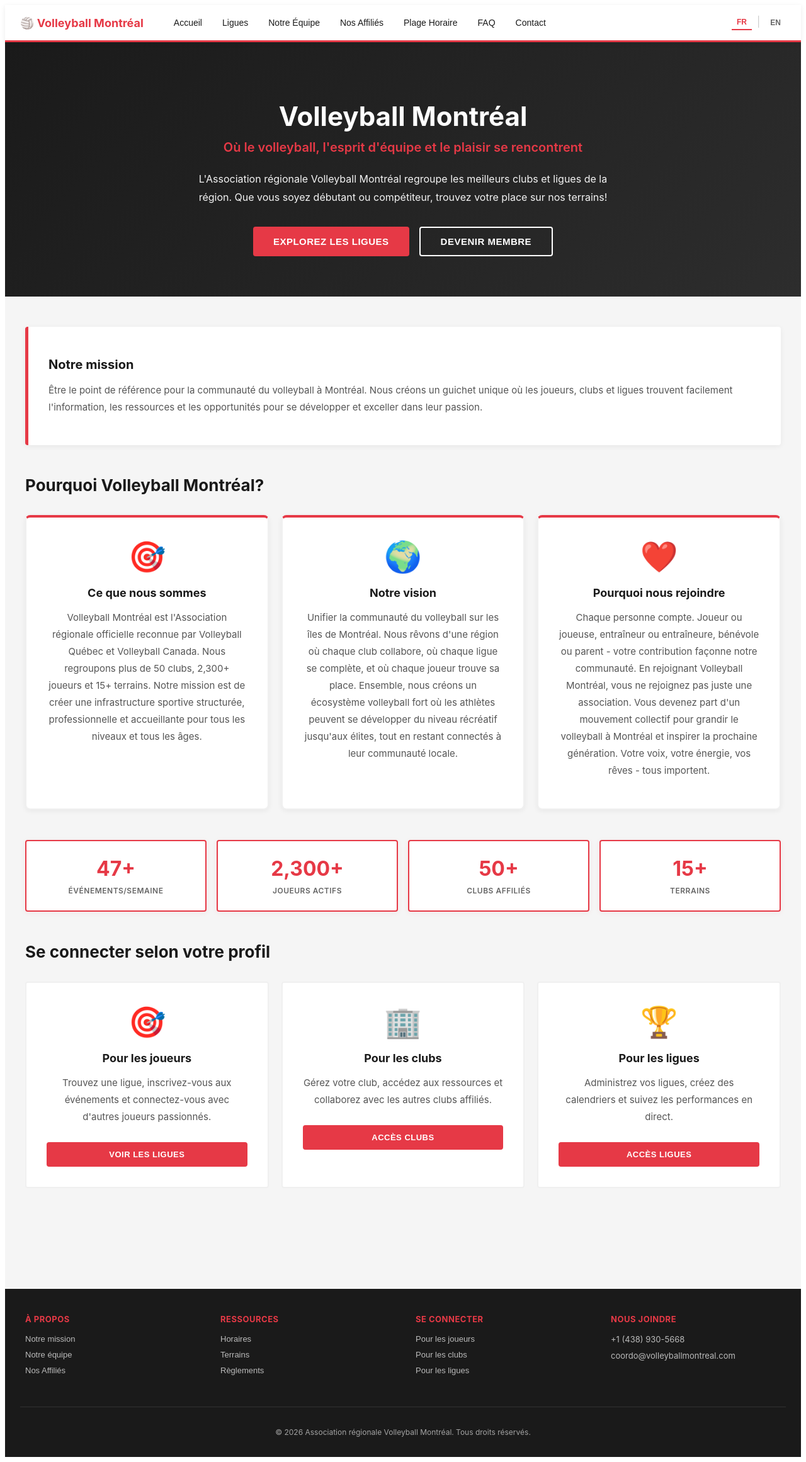
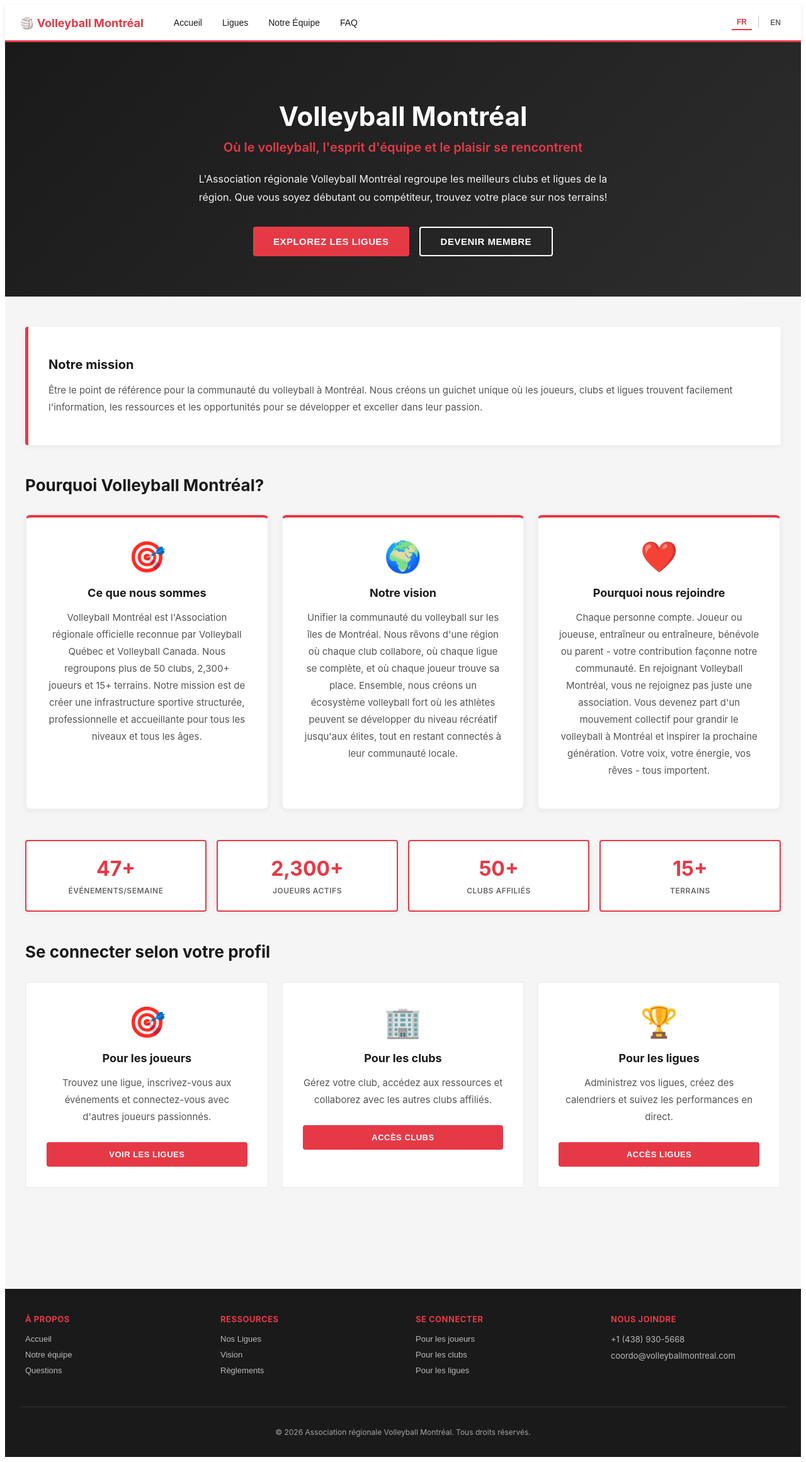
Before and after one commit to Xinyue88/volleyball-montreal-website, a React (Create React App) app: page / in a window 1280 px wide. Shown: the whole page at 63% size. Built offline with nearby package versions, Linux system fonts and the light colour scheme.

Commit message:
Refactor App component and update footer buttons
Removed unused state variables and updated footer button labels for better clarity.

```diff
--- a/src/App.jsx
+++ b/src/App.jsx
@@ -3,9 +3,6 @@ import React, { useState } from 'react';
 const VolleyballMontreal = () => {
   const [currentPage, setCurrentPage] = useState('home');
   const [language, setLanguage] = useState('fr');
-  const [selectedRegion, setSelectedRegion] = useState('all');
-  const [hoveredClub, setHoveredClub] = useState(null);
-  const [mapView, setMapView] = useState(false);
   const [testimonialIndex, setTestimonialIndex] = useState(0);
   const [expandedFaqIndex, setExpandedFaqIndex] = useState(null);
 
@@ -132,10 +129,7 @@ const VolleyballMontreal = () => {
         home: 'Accueil',
         leagues: 'Ligues',
         team: 'Notre Équipe',
-        affiliates: 'Nos Affiliés',
-        schedule: 'Plage Horaire',
-        faq: 'FAQ',
-        contact: 'Contact'
+        faq: 'FAQ'
       },
       faq: {
         title: 'Questions fréquentes',
@@ -166,10 +160,7 @@ const VolleyballMontreal = () => {
       nav: {
         home: 'Home',
         leagues: 'Leagues',
-        affiliates: 'Affiliates',
-        schedule: 'Schedule',
-        connect: 'Connect',
-        contact: 'Contact',
+        team: 'Team',
         faq: 'FAQ'
       },
       faq: {
@@ -231,16 +222,6 @@ const VolleyballMontreal = () => {
       image: '💪',
       role: 'Joueuse, 25 ans'
     }
-  ];
-
-  const summerLeagueSchedule = [
-    { date: '13 juin', time: '11h-15h', type: 'Regular' },
-    { date: '20 juin', time: '11h-15h', type: 'Regular' },
-    { date: '27 juin', time: '11h-15h', type: 'Regular' },
-    { date: '11 juillet', time: '11h-15h', type: 'Regular' },
-    { date: '18 juillet', time: '11h-15h', type: 'Regular' },
-    { date: '25 juillet', time: '11h-15h', type: 'Regular' },
-    { date: '1er août', time: '11h-18h', type: 'Finale' }
   ];
 
   // Page Components
@@ -978,14 +959,6 @@ const VolleyballMontreal = () => {
       fontSize: '32px',
       marginBottom: '12px'
     },
-    ctaSection: {
-      backgroundColor: '#f9f9f9',
-      border: '2px solid #E63946',
-      borderRadius: '8px',
-      padding: '3rem',
-      textAlign: 'center',
-      marginBottom: '3rem'
-    },
     testimonialSection: {
       backgroundColor: 'white',
       borderRadius: '8px',
@@ -1186,20 +1159,20 @@ const VolleyballMontreal = () => {
         <div style={styles.footerContent}>
           <div>
             <div style={styles.footerTitle}>À propos</div>
-            <button onClick={() => { setCurrentPage('home'); window.scrollTo(0, 0); }} style={{...styles.footerLink, background: 'none', border: 'none', cursor: 'pointer', padding: 0}}>Notre mission</button>
+            <button onClick={() => { setCurrentPage('home'); window.scrollTo(0, 0); }} style={{...styles.footerLink, background: 'none', border: 'none', cursor: 'pointer', padding: 0}}>Accueil</button>
             <button onClick={() => { setCurrentPage('team'); window.scrollTo(0, 0); }} style={{...styles.footerLink, background: 'none', border: 'none', cursor: 'pointer', padding: 0}}>Notre équipe</button>
-            <button onClick={() => { setCurrentPage('affiliates'); window.scrollTo(0, 0); }} style={{...styles.footerLink, background: 'none', border: 'none', cursor: 'pointer', padding: 0}}>Nos Affiliés</button>
+            <button onClick={() => { setCurrentPage('faq'); window.scrollTo(0, 0); }} style={{...styles.footerLink, background: 'none', border: 'none', cursor: 'pointer', padding: 0}}>Questions</button>
           </div>
           <div>
             <div style={styles.footerTitle}>Ressources</div>
-            <button onClick={() => { setCurrentPage('schedule'); window.scrollTo(0, 0); }} style={{...styles.footerLink, background: 'none', border: 'none', cursor: 'pointer', padding: 0}}>Horaires</button>
-            <button onClick={() => { setCurrentPage('affiliates'); window.scrollTo(0, 0); }} style={{...styles.footerLink, background: 'none', border: 'none', cursor: 'pointer', padding: 0}}>Terrains</button>
+            <button onClick={() => { setCurrentPage('leagues'); window.scrollTo(0, 0); }} style={{...styles.footerLink, background: 'none', border: 'none', cursor: 'pointer', padding: 0}}>Nos Ligues</button>
+            <button onClick={() => { setCurrentPage('home'); window.scrollTo(0, 0); }} style={{...styles.footerLink, background: 'none', border: 'none', cursor: 'pointer', padding: 0}}>Vision</button>
             <button onClick={() => { setCurrentPage('faq'); window.scrollTo(0, 0); }} style={{...styles.footerLink, background: 'none', border: 'none', cursor: 'pointer', padding: 0}}>Règlements</button>
           </div>
           <div>
             <div style={styles.footerTitle}>Se connecter</div>
             <button onClick={() => { setCurrentPage('leagues'); window.scrollTo(0, 0); }} style={{...styles.footerLink, background: 'none', border: 'none', cursor: 'pointer', padding: 0}}>Pour les joueurs</button>
-            <button onClick={() => { setCurrentPage('affiliates'); window.scrollTo(0, 0); }} style={{...styles.footerLink, background: 'none', border: 'none', cursor: 'pointer', padding: 0}}>Pour les clubs</button>
+            <button onClick={() => { setCurrentPage('leagues'); window.scrollTo(0, 0); }} style={{...styles.footerLink, background: 'none', border: 'none', cursor: 'pointer', padding: 0}}>Pour les clubs</button>
             <button onClick={() => { setCurrentPage('leagues'); window.scrollTo(0, 0); }} style={{...styles.footerLink, background: 'none', border: 'none', cursor: 'pointer', padding: 0}}>Pour les ligues</button>
           </div>
           <div>
```
